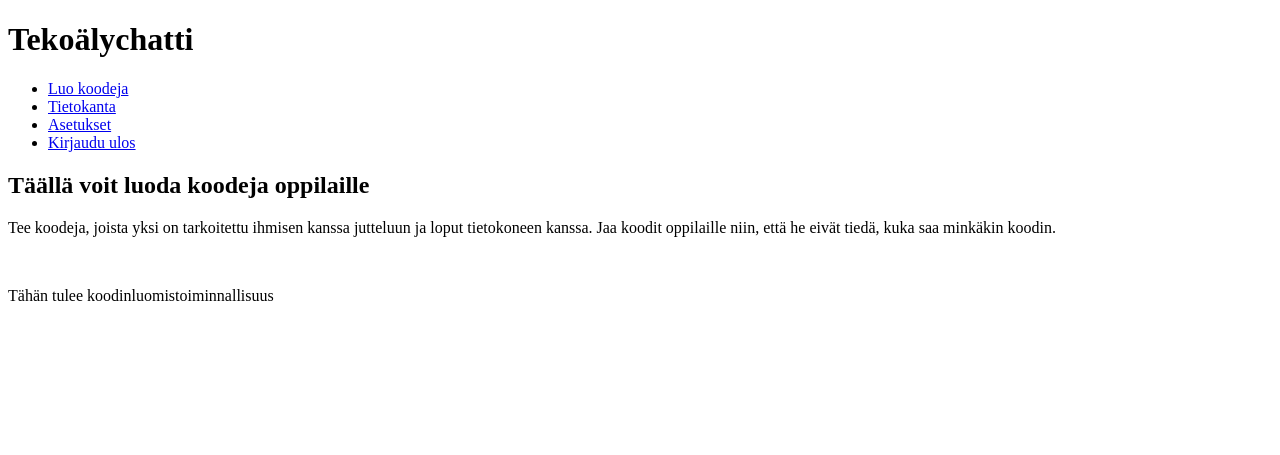
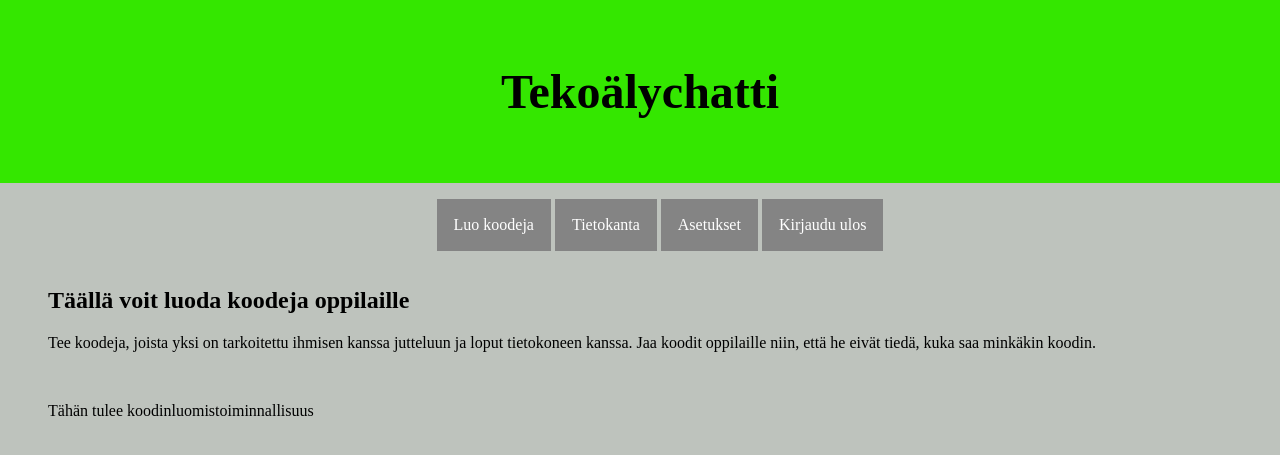
Before and after one commit to linkki/AI-chatbot, a Flask app: page /codes in a window 1280 px wide. Shown: the top 455 px of the page. Run offline with Flask 2, Linux system fonts and the light colour scheme.

Commit message:
Start using CSS

```diff
--- /dev/null
+++ b/app/static/style.css
@@ -0,0 +1,51 @@
+/* (c) Copyright Veera Lupunen 2021
+Colours: Kaneli Kalliokoski
+*/
+
+body {
+    margin: auto;
+    max-width: 75em;
+	padding: 0 3em;
+	background-color: #BEC3BD;
+}
+
+.header {
+	background-color: #34E700;
+	margin: 0 -3em;
+	padding: 2em 0;
+}
+
+h1 {
+	text-align: center;
+	font-family: 'Nadeem';
+	font-size: 3em;
+}
+
+nav {
+	display: flex;
+	justify-content: center;
+}
+
+nav li {
+	display: inline-block;
+}
+
+nav li a {
+	display: inline-block;
+    text-decoration: none;
+    color: #FFF;
+	padding: 1em;
+	border: 1px solid #848484;
+	background-color: #848484;
+	font-size: 1em;
+	font-family: 'Nadeem';
+	text-align: center;
+}
+
+#chatbox {
+	background-color: white;
+}
+
+#writing-area {
+	background-color: white;
+}
--- a/app/templates/admin-layout.html
+++ b/app/templates/admin-layout.html
@@ -5,6 +5,7 @@
 	<title>
 		Tekoälychatti - {% block title %}{% endblock %}
 	</title>
+	<link rel="stylesheet" type="text/css" href="static/style.css">
 </head>
 <body>
 	<div class="header">
```
